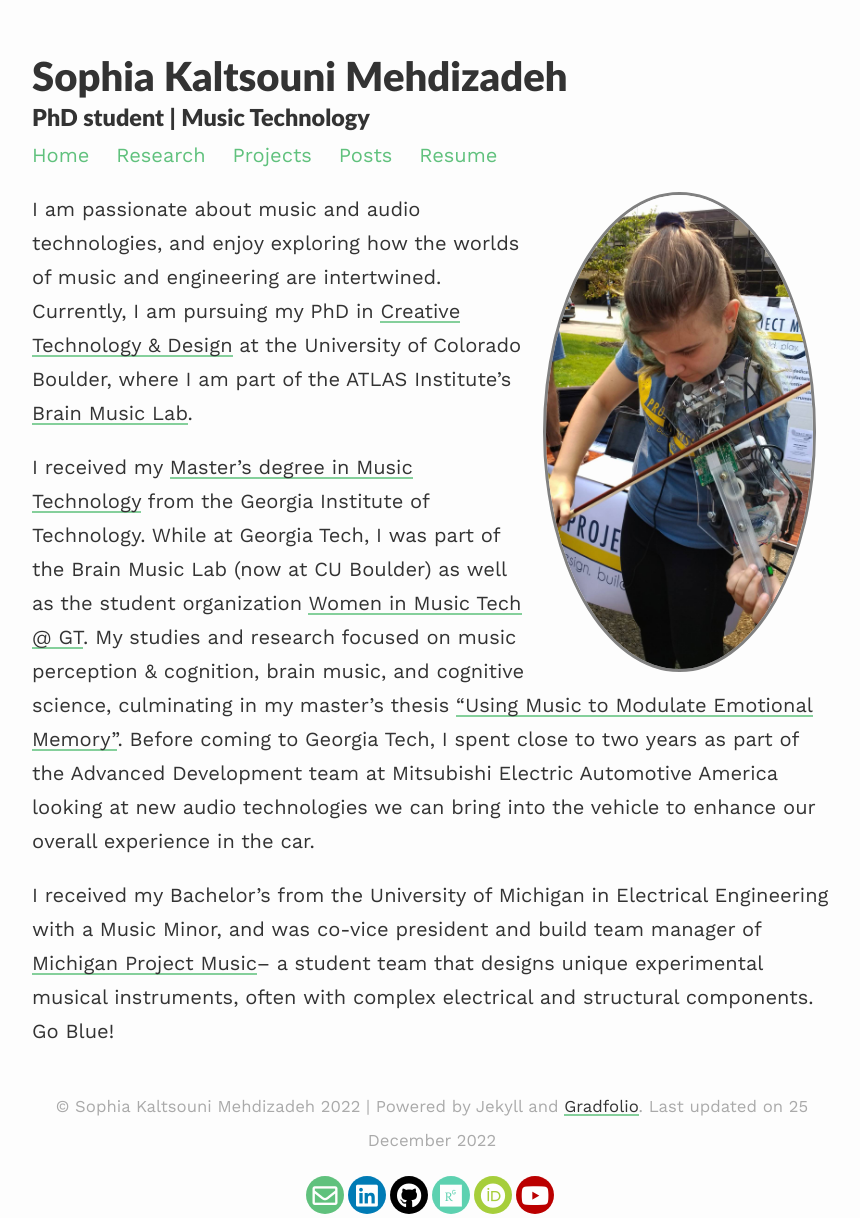
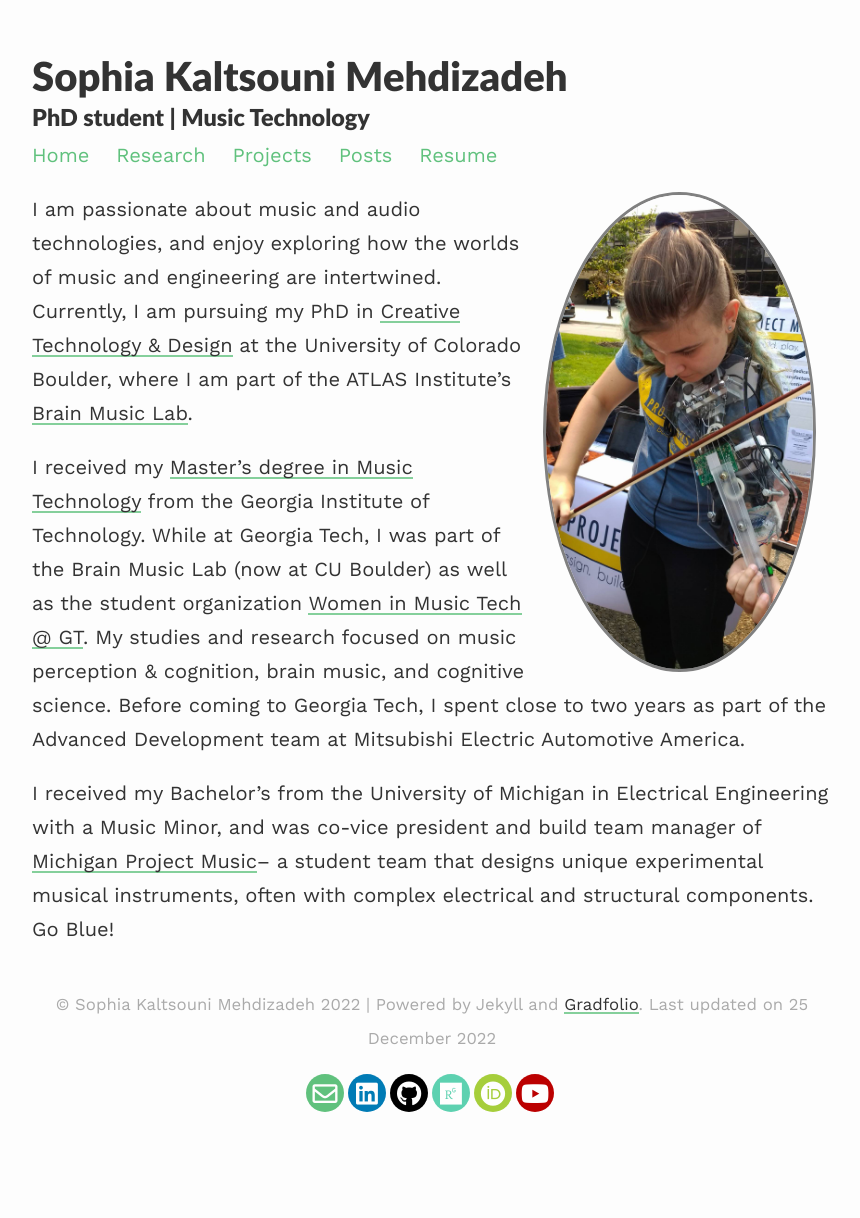
Before and after one commit to smehdizadeh/smehdizadeh.github.io, a Jekyll site: the page built from index.md, in a window 1280 px wide. Shown: the whole page, without its empty margins (208-1068 px from the left). Built offline with Jekyll 4.4.1, drawn with Linux system fonts in a browser that asks for light colours; nearby versions of some CDN libraries; after the commit the page ends 1116 px from its top, so only the background shows below that.

Commit message:
Update index.md

```diff
--- a/index.md
+++ b/index.md
@@ -9,6 +9,6 @@ published: true
 
 I am passionate about music and audio technologies, and enjoy exploring how the worlds of music and engineering are intertwined. Currently, I am pursuing my PhD in [Creative Technology & Design](https://www.colorado.edu/atlas/academics/grad/ctd-phd) at the University of Colorado Boulder, where I am part of the ATLAS Institute's [Brain Music Lab](https://www.colorado.edu/atlas/brain-music-lab).
 
-I received my [Master's degree in Music Technology](https://music.gatech.edu/master-science-music-technology) from the Georgia Institute of Technology. While at Georgia Tech, I was part of the Brain Music Lab (now at CU Boulder) as well as the student organization [Women in Music Tech @ GT](https://womeninmusictech.gatech.edu/). My studies and research focused on music perception & cognition, brain music, and cognitive science, culminating in my master's thesis ["Using Music to Modulate Emotional Memory"](https://smartech.gatech.edu/handle/1853/66164). Before coming to Georgia Tech, I spent close to two years as part of the Advanced Development team at Mitsubishi Electric Automotive America looking at new audio technologies we can bring into the vehicle to enhance our overall experience in the car.
+I received my [Master's degree in Music Technology](https://music.gatech.edu/master-science-music-technology) from the Georgia Institute of Technology. While at Georgia Tech, I was part of the Brain Music Lab (now at CU Boulder) as well as the student organization [Women in Music Tech @ GT](https://womeninmusictech.gatech.edu/). My studies and research focused on music perception & cognition, brain music, and cognitive science. Before coming to Georgia Tech, I spent close to two years as part of the Advanced Development team at Mitsubishi Electric Automotive America.
 
 I received my Bachelor's from the University of Michigan in Electrical Engineering with a Music Minor, and was co-vice president and build team manager of [Michigan Project Music](https://michiganprojectmusic.github.io/)-- a student team that designs unique experimental musical instruments, often with complex electrical and structural components. Go Blue!
```
